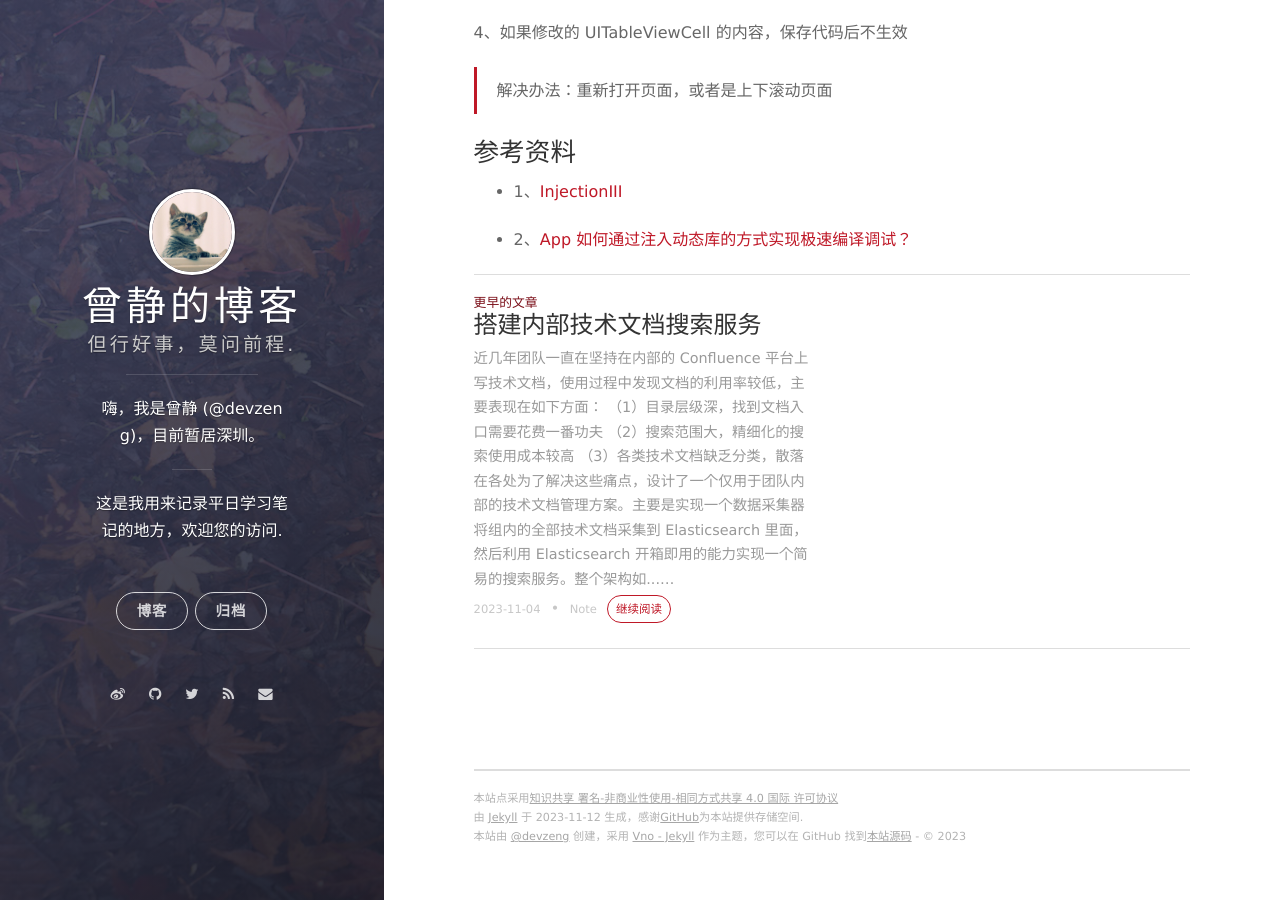
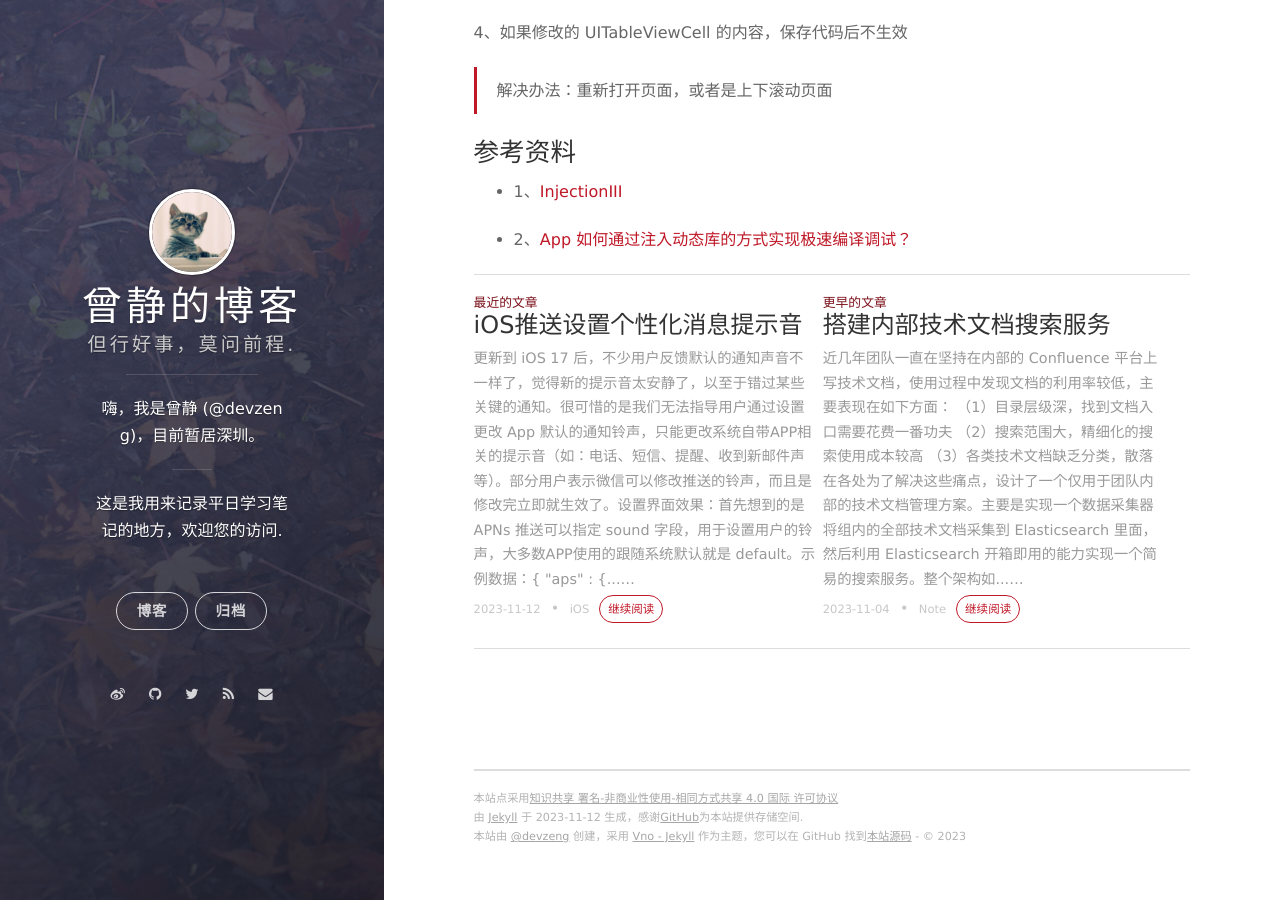
Before and after one commit to hhtczengjing/blog, a Jekyll site: the page built from _posts/2023-11-11-ios-injectioniii.md, in a window 1280 px wide and 900 px high, scrolled down 6526 px. Built offline with Jekyll 4.4.1, drawn with Linux system fonts in a browser that asks for light colours; nearby versions of some CDN libraries.

Commit message:
add new post “iOS推送设置个性化消息提示音”

````diff
--- /dev/null
+++ b/_posts/2023-11-12-ios-push-notification-sound.md
@@ -0,0 +1,113 @@
+---
+layout: post
+title: "iOS推送设置个性化消息提示音"
+date: 2023-11-12 13:32:38 +0800
+comments: true
+tags: iOS
+---
+
+更新到 iOS 17 后，不少用户反馈默认的通知声音不一样了，觉得新的提示音太安静了，以至于错过某些关键的通知。很可惜的是我们无法指导用户通过设置更改 App 默认的通知铃声，只能更改系统自带APP相关的提示音（如：电话、短信、提醒、收到新邮件声等）。
+
+部分用户表示微信可以修改推送的铃声，而且是修改完立即就生效了。设置界面效果：
+
+![ios_apns_bells](/images/ios_apns_bells/wechat_bell_settings.png)
+
+首先想到的是 APNs 推送可以指定 `sound` 字段，用于设置用户的铃声，大多数APP使用的跟随系统默认就是 `default`。示例数据：
+
+```
+{
+    "aps" : {
+        "alert" : "You got your emails.",
+        "badge" : 9,
+        "sound" : "bingbong.aiff"
+    }
+}
+```
+
+> 说明：应用程序主包或Library/Sounds应用程序容器目录的文件夹中的声音文件的名称（建议带后缀名）。`default` 为播放系统默认通知声音。
+
+但是这里存在一个问题，在发送消息的时候怎么知道对方是使用什么铃声设置的，难道需要在服务端存这个设置数据，然后触发推送之前先查然后再对应进行赋值。从理论上是可行的，但是成本较高，不太实际。但是对应像微信那样不使用系统的默认铃声倒是可以采用这种方式。
+
+之前写过一篇文章介绍使用 `Communication Notifications` 方式实现推送通知显示头像，利用的就是创建了一个 `Notification Service Extension` Target 来解决的。iOS 10 新增了 [Notification Service Extension](https://developer.apple.com/documentation/usernotifications/unnotificationserviceextension?language=objc)，官方给出的说明图如下：
+
+![ios10_service_extension](/images/ios_apns_bells/ios10_service_extension.png)
+
+这意味着在 APNs 到达我们的设备之前，还会经过一层允许用户自主设置的 Extension 服务进行处理，为 APNs 增加了多样性。个性化推送铃声设置的功能就是基于这个特性实现。
+
+### 代码实现
+
+整体的实现流程：
+
+- (1) 在APNs的Payload里面开启mutable-content（当值为1的时候就可以触发Notification Service Extension相关的操作）
+- (2) 创建一个Notification Service Extension的插件Target，可以直接复用之前创建的Target
+- (3) 在APP的主Target做一个类似微信的"消息提示音"的设置页面，其中使用到的铃声需要提前导入到主Target里面（可能会增加包体积）
+- (4) 收到通知后修改通知内容的sound字段，替换为上面设置的铃声名称
+
+#### APNs推送数据改造支持
+
+修改APNs的Payload参数（主要变动是设置mutable-content字段的内容为1）：
+
+```
+{
+   "aps": {
+      "mutable-content": 1,
+      "alert": {
+         "title": "消息标题",
+         "body": "消息内容"
+     }
+   }
+}
+```
+
+#### 核心代码实现
+
+##### 1、多Target之间如何共享配置数据
+
+NSUserDefaults 提供了一个特性用于实现在多个Target之间进行共享数据，方法定义如下：
+
+```
+- (nullable instancetype)initWithSuiteName:(nullable NSString *)suitename NS_AVAILABLE(10_9, 7_0) NS_DESIGNATED_INITIALIZER;
+```
+
+使用这个 API 需要在每个Target里面(需要使用的都得加)提前启用 App Groups 设置：
+
+![app_groups_settings](/images/ios_apns_bells/app_groups_settings.png)
+
+然后 `suitename` 传的内容就是 `App Groups ID`，即上面设置的内容，其他的就是正常 `NSUserDefaults` 的读写方法。
+
+##### 2、设置铃声并写入配置
+
+```
+NSUserDefaults *sharedDefaults = [[NSUserDefaults alloc] initWithSuiteName:@"group.xxxxx"];
+// 必须是包含后缀的完整名称
+[sharedDefaults setObject:@"ring.mp3" forKey:@"sound"];
+[sharedDefaults synchronize];
+```
+
+##### 3、读取铃声设置并修改通知内容
+
+```
+UNNotificationSound *sound = nil;
+NSUserDefaults *sharedDefaults = [[NSUserDefaults alloc] initWithSuiteName:@"group.xxxxx"];
+NSString *soundName = [sharedDefaults objectForKey:@"sound"];
+if (soundName && [soundName isKindOfClass:[NSString class]]) {
+	sound = [UNNotificationSound soundNamed:soundName];
+}
+if (sound) {
+	self.bestAttemptContent.sound = sound;
+}
+```
+
+> 说明：
+
+- 关于铃声的格式仅支持`aiff/wav/caf/mp3`，且不能超过30秒
+- 铃声文件添加到项目的main bundle里面，设置通知铃声为包含后缀名的的完整文件名，如：ring.mp3
+- 这个特性仅支持 >= iOS 10.0
+
+### 参考资料
+
+- 1、[UNNotificationServiceExtension](https://developer.apple.com/documentation/usernotifications/unnotificationserviceextension?language=objc)
+
+- 2、[Modifying content in newly delivered notifications](https://developer.apple.com/documentation/usernotifications/modifying_content_in_newly_delivered_notifications?language=objc)
+
+- 3、[UNNotificationSound](https://developer.apple.com/documentation/usernotifications/unnotificationsound?language=objc)
````
Also changed, not shown: _posts/2023-09-25-ios-communication-notifications.md (+1 -1 lines), images/ios_apns_bells/app_groups_settings.png (added), images/ios_apns_bells/ios10_service_extension.png (added), images/ios_apns_bells/wechat_bell_settings.png (added).
